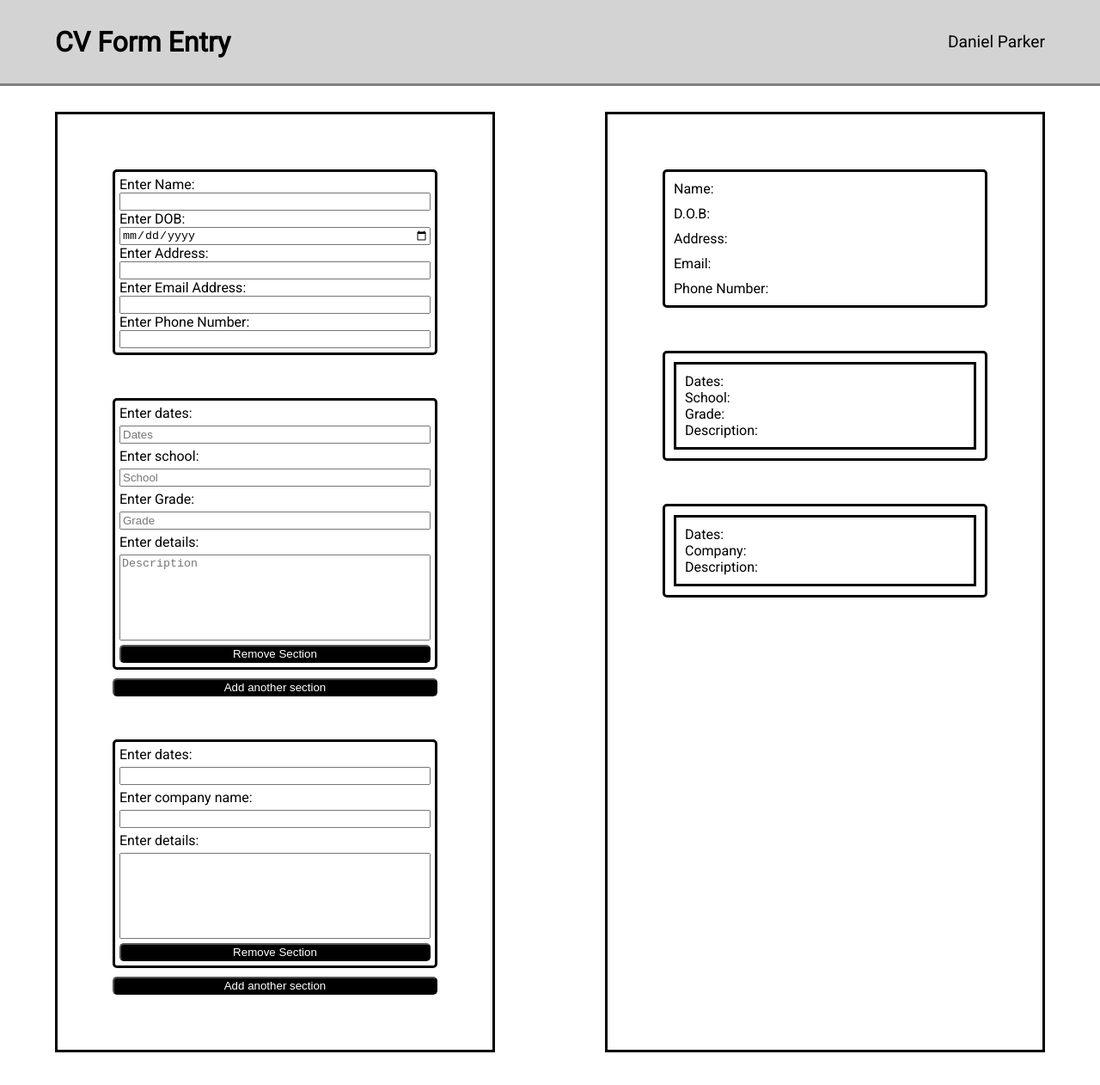
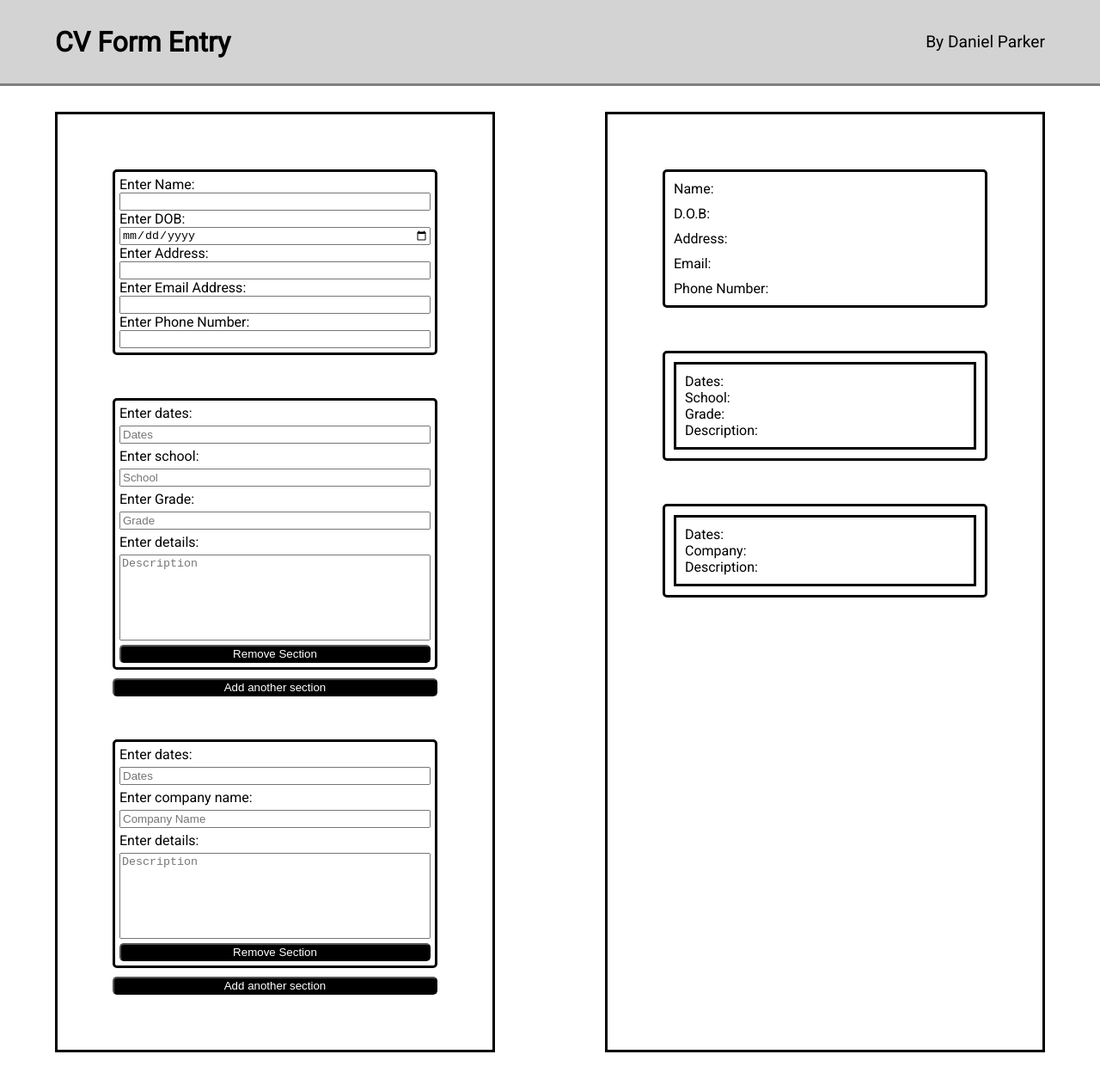
Before and after one commit to dunsd/cv-project, a React (Create React App) app: page / in a window 1280 px wide. Shown: the top 1262 px of the page at 86% size. Before the commit the page ends 1224 px from the top, so only its background shows below. Built offline with nearby package versions, Linux system fonts and the light colour scheme.

Commit message:
Add placeholders for user/work forms

```diff
--- a/src/App.css
+++ b/src/App.css
@@ -14,6 +14,7 @@ html, body {
 .mainSection {
     display: flex;
     justify-content: space-around;
+    padding-bottom: 50px;
 }
 
 .forms {
--- a/src/components/Header.js
+++ b/src/components/Header.js
@@ -6,7 +6,7 @@ const Header = () => {
     return (
         <div className="header">
             <div className="title">CV Form Entry</div>
-            <div className="name">Daniel Parker</div>
+            <div className="name">By Daniel Parker</div>
         </div>
     )
 }
--- a/src/components/WorkForm.js
+++ b/src/components/WorkForm.js
@@ -15,6 +15,7 @@ const WorkForm = ({workInputs, onWorkChange, removeWork, addWorkSection}) => {
                             <label htmlFor="datesInput">Enter dates: </label>
                             <input
                                 type="text"
+                                placeholder="Dates"
                                 name="dates"
                                 id="datesInput"
                                 value={input.dates}
@@ -22,6 +23,7 @@ const WorkForm = ({workInputs, onWorkChange, removeWork, addWorkSection}) => {
                             />
                             <label htmlFor="companyInput">Enter company name: </label>
                             <input
+                                placeholder="Company Name"
                                 id="companyInput"
                                 name="company"
                                 value={input.company}
@@ -29,6 +31,7 @@ const WorkForm = ({workInputs, onWorkChange, removeWork, addWorkSection}) => {
                             />
                             <label htmlFor="descInput">Enter details: </label>
                             <textarea
+                                placeholder="Description"
                                 id="descInput"
                                 name="desc"
                                 value={input.desc}
```
